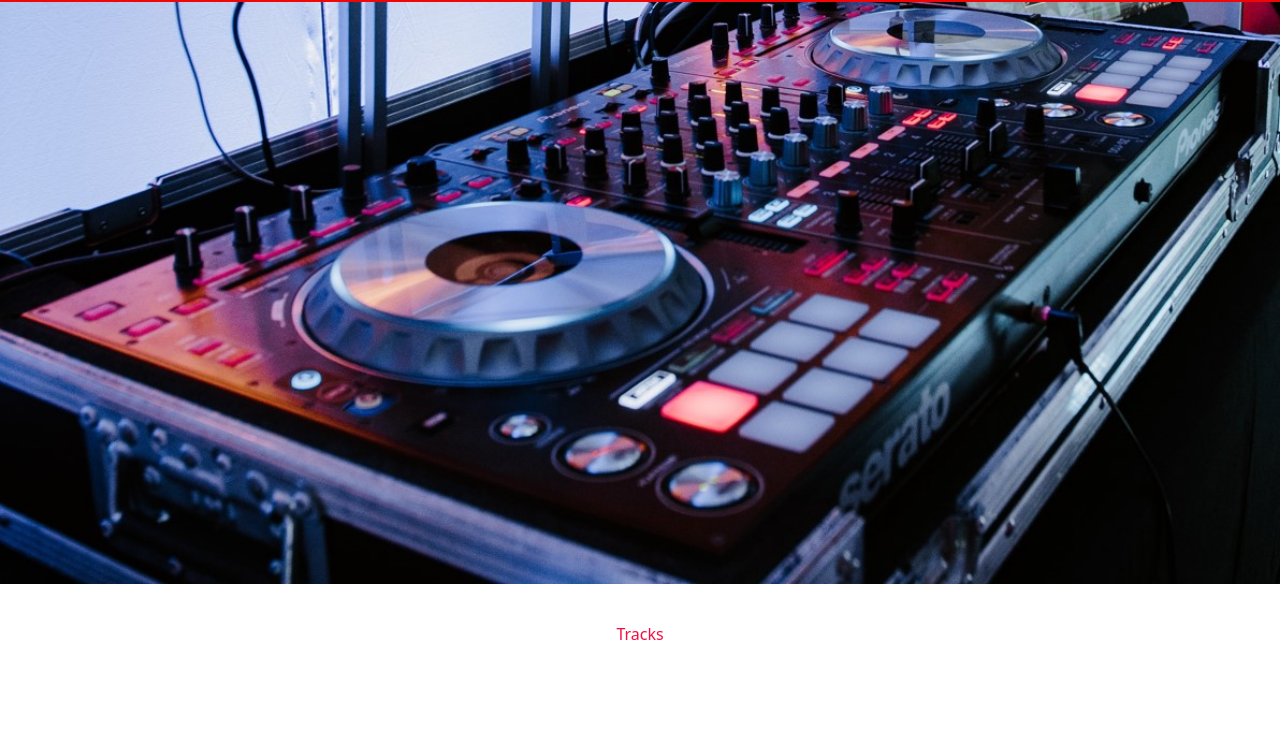
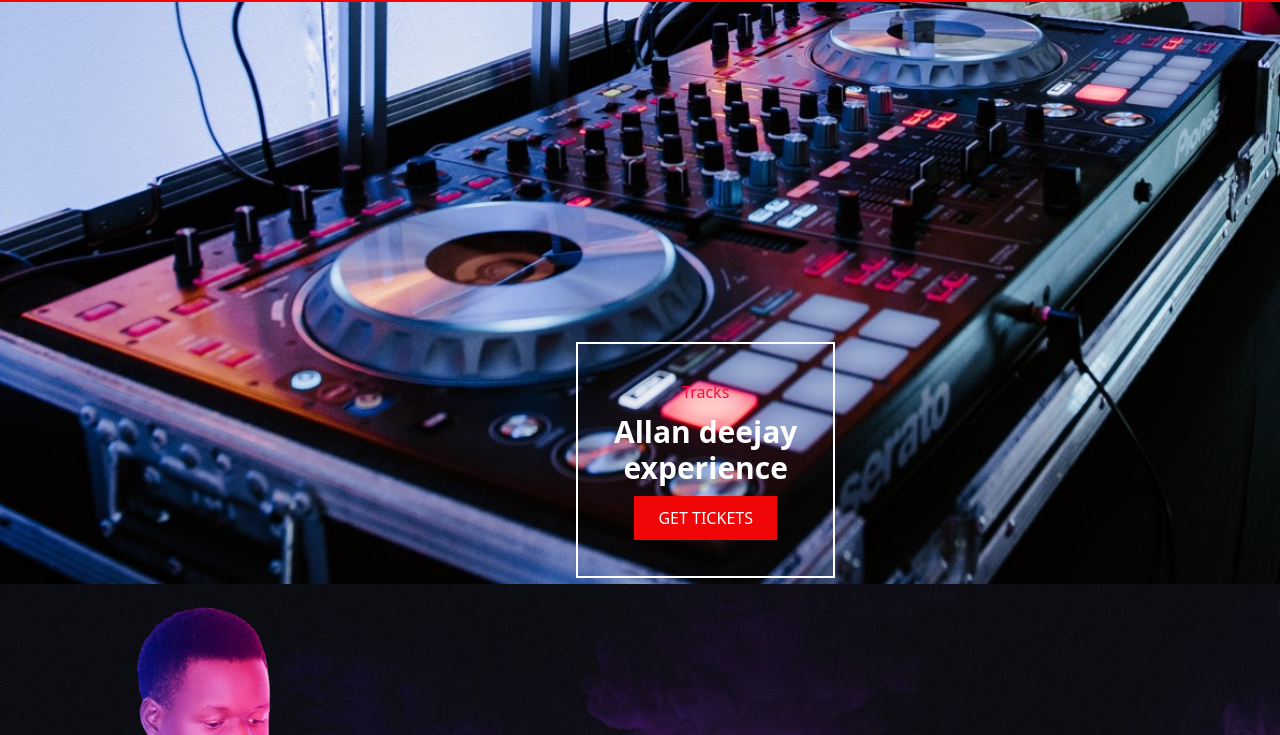
Before and after one commit to Katoemma/allandeejay, a website: page public/index.html in a window 1280 px wide. Shown: the part 58-793 px from the top of the page. Drawn offline with Linux system fonts and the light colour scheme.

Commit message:
made the text absolute

```diff
--- a/public/index.html
+++ b/public/index.html
@@ -54,21 +54,20 @@
     <main class="flex flex-col justify-between">
         <!--hero page-->
         <div class="hero-page">
-            <!--Hero image-->
-            <div class="h-48  w-full md:h-auto ">
-                <img class="md:hidden w-full" id="hero-img" src="img/party-table-mini.jpg" alt="hero" >
-                <img class="hidden md:block w-full" src="img/party-tabled-compressed.jpg" alt="table">
-            </div>
-           <!--the red box design-->
-            <!--<div class="w-72 h-56 border-10 border-solid border-red border-t-none top-{270px} left-8 z-1 opacity-0.3"></div>-->
-            <!--the hero text-->
-            <div class="flex  flex-col gap-2.5 top-[50%] left-[10%] p-9 items-center text-center" style="border:2px solid white">
+             <!--the hero text-->
+            <div class="absolute flex  flex-col gap-2.5 top-[50%] left-[14%] p-9 items-center text-center md:left-[45%] md:left-[30%]" style="border:2px solid white">
                 <h2 class="text-logoBg font-thin" id="tracks">Tracks</h2>
                 <h1 class="text-3xl text-white font-extrabold" style="color: #ffffff;" id="urban">Allan deejay <br>experience</h1>
                 <!--ticket button-->
                 <button class=" px-6 text-center p-2.5 bg-navBg" style="border: none;">
                     <a style="text-decoration: none; font-size:16px; color:#ffffff" href="#">GET TICKETS</a>
                 </button>
+            </div>
+
+            <!--Hero image-->
+            <div class="h-auto  w-full md:h-auto ">
+                <img class="md:hidden w-full" id="hero-img" src="img/party-table-mini.jpg" alt="hero" >
+                <img class="hidden md:block w-full" src="img/party-tabled-compressed.jpg" alt="table">
             </div>
         </div>
         <!--biography-->
```
Also changed, not shown: public/styles.css.
